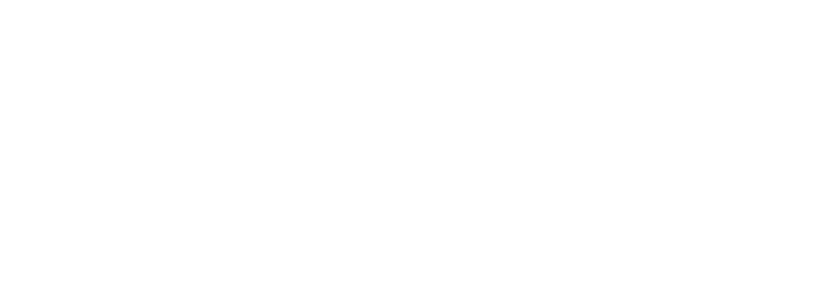
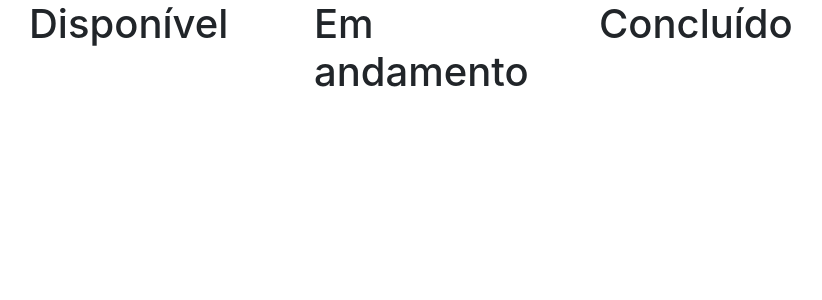
Before and after one commit to andrehgdias/web-challange, a React (Create React App) app: page / in a window 1280 px wide. Shown: the top 300 px of the page, without its empty margins (56-878 px from the left). Built offline with nearby package versions, Linux system fonts and the light colour scheme.

Commit message:
Bootstrap adicionado, componente TaskColumn (referente as colunas onde ficará as tarfeas) foi criado

```diff
--- a/package.json
+++ b/package.json
@@ -3,6 +3,9 @@
   "version": "0.1.0",
   "private": true,
   "dependencies": {
+    "bootstrap": "^4.2.1",
+    "jquery": "^3.3.1",
+    "popper.js": "^1.14.6",
     "react": "^16.7.0",
     "react-dom": "^16.7.0",
     "react-scripts": "2.1.3"
--- a/src/App.js
+++ b/src/App.js
@@ -1,11 +1,17 @@
 import React, { Component } from 'react';
 import './App.css';
+
+import TaskColumn from './components/TaskColumn/TaskColumn';
 
 class App extends Component {
   render() {
     return (
-      <div className="App">
-
+      <div className="container">
+        <div className="row">
+          <TaskColumn title="Disponível"/>
+          <TaskColumn title="Em andamento"/>
+          <TaskColumn title="Concluído"/>
+        </div>
       </div>
     );
   }
--- /dev/null
+++ b/src/components/TaskColumn/TaskColumn.js
@@ -0,0 +1,17 @@
+import React from 'react';
+
+class TaskColumn extends React.Component{
+    state = {
+        tasks: []
+    }
+
+    render(){
+        return (
+            <div className="col col-md-3">
+                <h1>{this.props.title}</h1>
+            </div>
+        );
+    }
+}
+
+export default TaskColumn;
--- a/src/index.js
+++ b/src/index.js
@@ -1,6 +1,8 @@
 import React from 'react';
 import ReactDOM from 'react-dom';
 import './index.css';
+import 'bootstrap/dist/css/bootstrap.min.css';
+import 'bootstrap';
 import App from './App';
 import * as serviceWorker from './serviceWorker';
 
```
Also changed, not shown: 1 other file (tests, documents, lock files or other folders).
